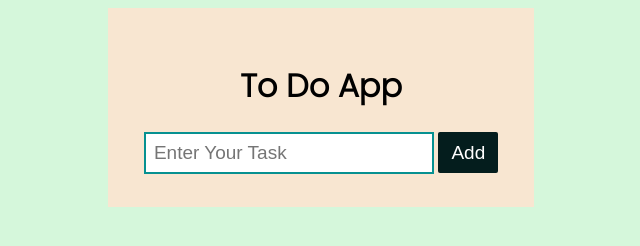
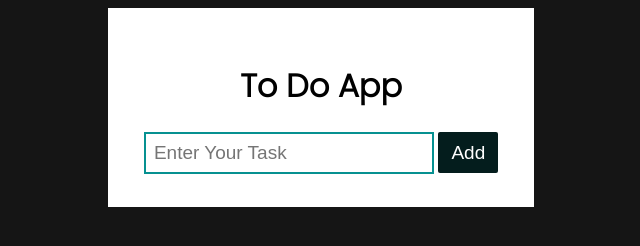
Before and after one commit to KERNELEET/JS-Practice, a plain HTML site: page Project-02/Todo.html in a window 1280 px wide. Shown: the whole page, without its empty margins (317-957 px from the left). Drawn offline with Linux system fonts and the light colour scheme; a web font is replaced by a local one.

Commit message:
Git Initialized

```diff
--- a/Project-02/Todo.css
+++ b/Project-02/Todo.css
@@ -1,12 +1,12 @@
 body{
-    background-color: rgba(175, 241, 186, 0.521);
+    background-color: rgba(0, 0, 0, 0.918);
     font-family: 'Poppins', sans-serif;
  }
  .container{
     width: 360px;
     padding: 33px;
     text-align: center;
-    background-color: #f8e6d1;
+    background-color: #ffffff;
     margin-left: 33%;
     margin-top: 5px;
  }
```
